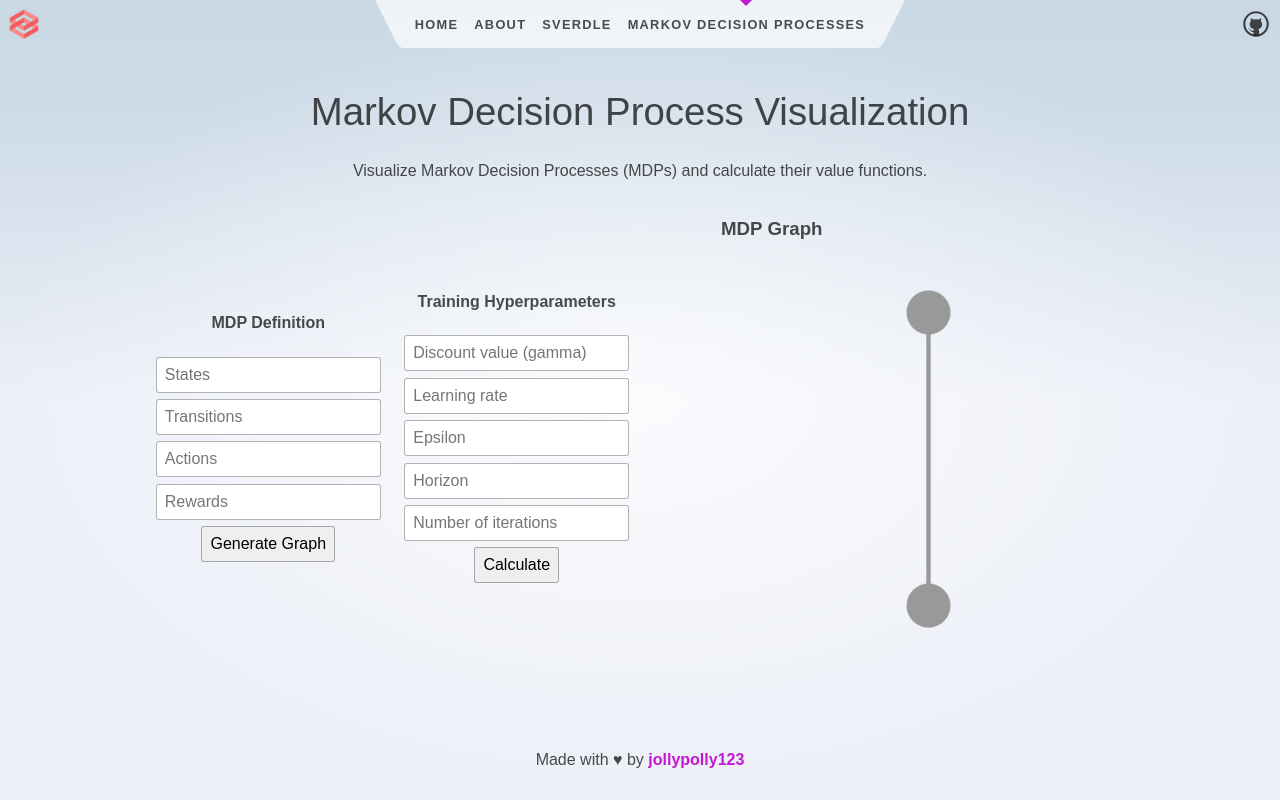
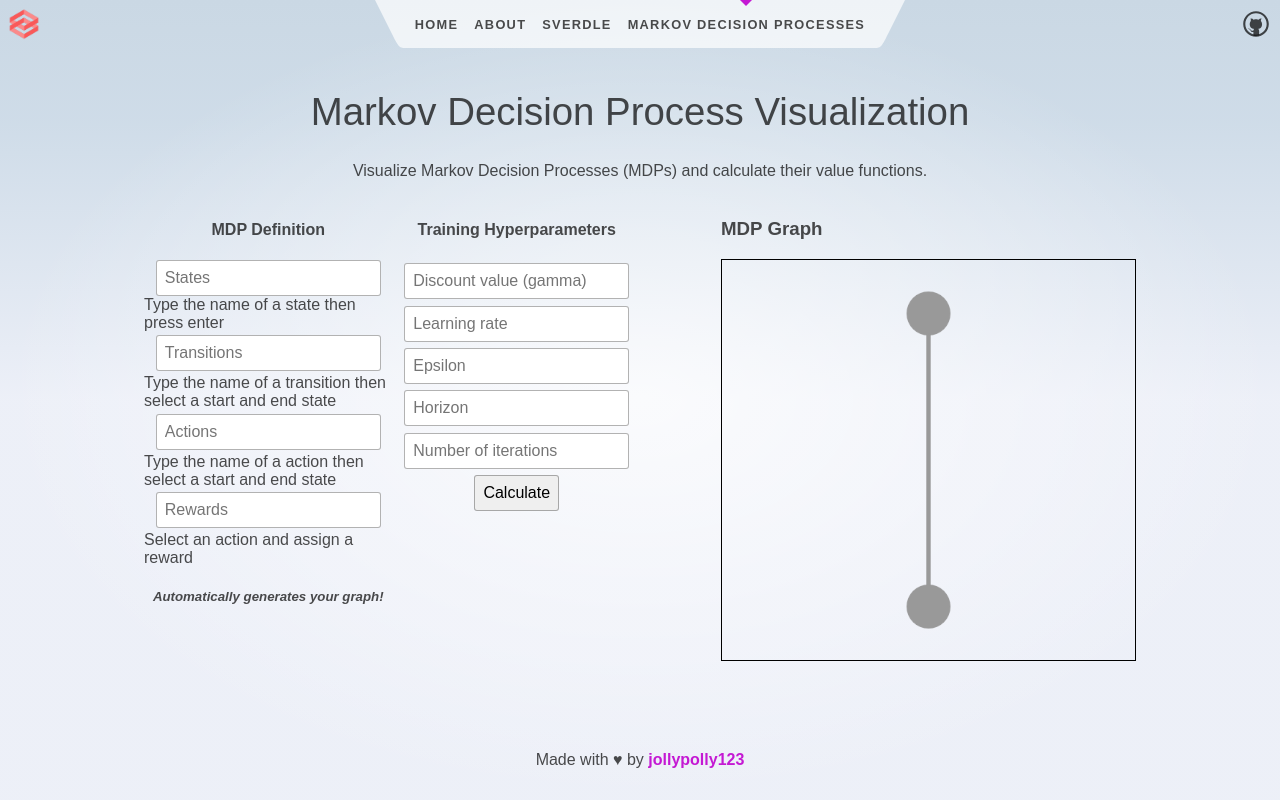
Before and after one commit to jollypolly123/mlviz, a SvelteKit app: page /markov-decision-processes in a window 1280 px wide. Built offline with nearby package versions, Linux system fonts and the light colour scheme.

Commit message:
improve inputs

```diff
--- a/src/lib/components/MDP.svelte
+++ b/src/lib/components/MDP.svelte
@@ -1,5 +1,7 @@
 <script lang="ts">
 	import cytoscape from "cytoscape";
+
+    export let states: string[];
 
     let graphDiv: HTMLDivElement;
 
@@ -15,22 +17,19 @@
 	}
 
 	$: init(graphDiv);
+    $: console.log(states);
 
 	const container = true;
 
 </script>
 
-<style>
-    .container {
-        width: 100%;
-        height: 50vh;
-    }
-
-/* :global(*) {
-	--primary-color: #27ccc0;
-	font-family: sans-serif;
-} */
-</style>
 
 <div class:container bind:this={graphDiv}>
 </div>
+
+<style>
+    .container {
+        height: 50vh;
+        border: 1px solid black;
+    }
+</style>
--- /dev/null
+++ b/src/lib/components/Tags.svelte
@@ -0,0 +1,48 @@
+<script lang="ts">
+    import { onMount } from "svelte";
+
+    export let tags: string[];
+    export let placeholder: string = "";
+
+    let tagInput: HTMLInputElement;
+    let tagList: HTMLDivElement;
+
+    const addTag = (tag: string) => {
+        tags = [...tags, tag];
+        tagInput.value = "";
+    };
+
+    const removeTag = (tag: string) => {
+        tags = tags.filter((t) => t !== tag);
+    };
+
+    const handleKeyDown = (e: KeyboardEvent) => {
+        if (e.key === "Enter") {
+            addTag(tagInput.value);
+        }
+    };
+
+    const handleTagClick = (e: MouseEvent) => {
+        const target = e.target as HTMLElement;
+        if (target.tagName === "DIV") {
+            removeTag(target.innerText);
+        }
+    };
+
+    onMount(() => {
+        tagList.addEventListener("click", handleTagClick);
+        tagInput.addEventListener("keydown", handleKeyDown);
+    });
+</script>
+
+<div>
+    <input type="text" bind:this={tagInput} placeholder={placeholder} />
+    <div bind:this={tagList}>
+        {#each tags as tag}
+            <div>{tag}</div>
+        {/each}
+    </div>
+</div>
+
+<style>
+</style>
--- a/src/routes/markov-decision-processes/+page.svelte
+++ b/src/routes/markov-decision-processes/+page.svelte
@@ -1,5 +1,11 @@
 <script lang="ts">
     import MDPGraph from "$lib/components/MDP.svelte";
+    import Tags from "$lib/components/Tags.svelte";
+
+    let states: string[] = [];
+    let transitions: string[] = [];
+    let actions: string[] = [];
+    let rewards: string[] = [];
 </script>
 
 <svelte:head>
@@ -13,13 +19,21 @@
 
     <div class="tool">
         <div class="inputs">
+            <!-- add tags https://stackoverflow.com/questions/49527155/tag-key-how-to-add-an-tag-while-pressing-enter-button -->
             <form>
                 <h4>MDP Definition</h4>
-                <input type="text" name="states" placeholder="States" />
+                <Tags bind:tags={states} placeholder="States"/>
+                <label for="states">Type the name of a state then press enter</label>
                 <input type="text" name="transitions" placeholder="Transitions" />
+                <label for="transitions">Type the name of a transition then select a start and end state</label>
+                <!-- bind states -->
                 <input type="text" name="actions" placeholder="Actions" />
+                <label for="actions">Type the name of a action then select a start and end state</label>
+                <!-- bind states -->
                 <input type="text" name="rewards" placeholder="Rewards" />
-                <input type="submit" on:click={() => console.log("Generate Graph")} value="Generate Graph" />
+                <label for="transitions">Select an action and assign a reward</label>
+                <!-- bind states -->
+                <h5><i>Automatically generates your graph!</i></h5>
             </form>
         </div>
         <div class="inputs">
@@ -35,7 +49,7 @@
         </div>
         <div class="viz">
             <h3>MDP Graph</h3>
-            <MDPGraph />
+            <MDPGraph bind:states={states}/>
         </div>
     </div>
 </div>
--- a/src/routes/styles.css
+++ b/src/routes/styles.css
@@ -82,7 +82,6 @@ pre {
 .tool {
 	display: flex;
 	flex-direction: row;
-	align-items: center;
 	justify-content: space-around;
 }
 
```
